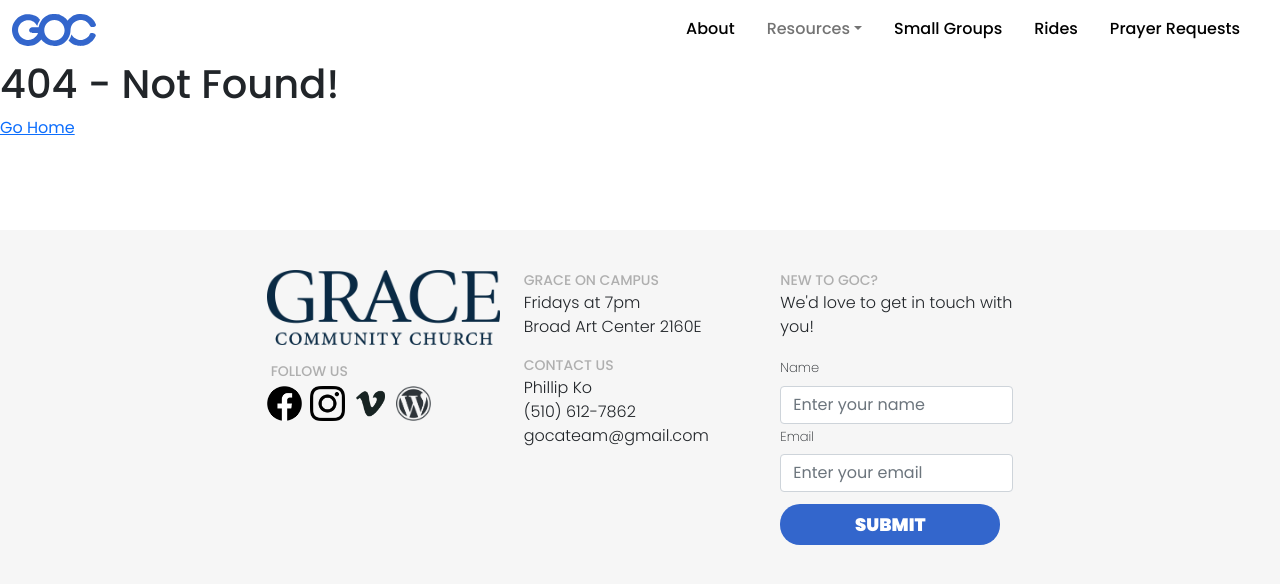
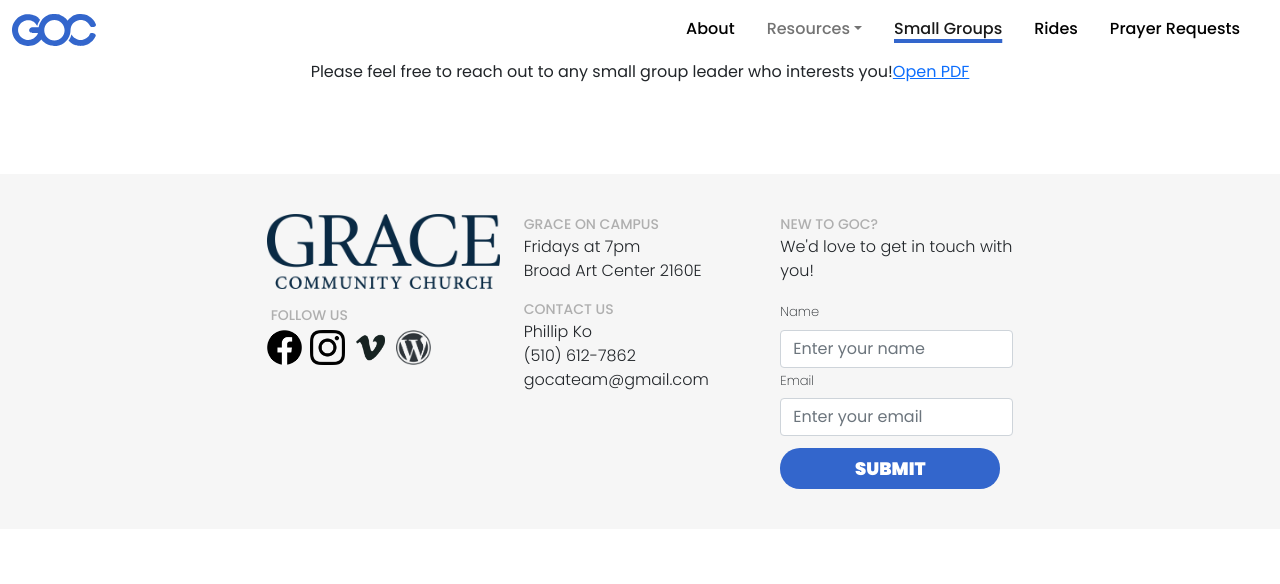
Before and after one commit to graceoncampus/goc-web-v3, a React (Create React App) app: page /smallgroups in a window 1280 px wide. Shown: the top 584 px of the page. Built offline with nearby package versions, Linux system fonts and the light colour scheme; no server answers; what aws-amplify would draw is missing.

Commit message:
Small Group PDF
cannot find pdf file in folder with the same tsx files for SG page Front End

```diff
--- a/src/App.tsx
+++ b/src/App.tsx
@@ -5,6 +5,10 @@
 import { Landing as UserLanding } from 'Components/User/Landing/Landing';
 import { NotFound as UserNotFound } from 'Components/User/NotFound/NotFound';
 import { PrayerForm } from './Components/Prayer/PrayerForm';
+import { SmallGroup } from './Components/SmallGroup/SmallGroup';
+import ReactDOM from 'react-dom';
+// import Viewer from './Components/Viewer/Viewer';
+
 
 import { Landing as MinistryTeamLanding } from 'Components/MinistryTeams/Landing/Landing';
 import { StubbedRidesPage } from 'Components/MinistryTeams/Rides/StubbedRidesPage';
@@ -35,7 +39,8 @@
                   <Route path={'/ministry_teams'} element={<MinistryTeamLanding />}/>
                   <Route path={'/ministry_teams/rides'} element={<StubbedRidesPage />} />
                   <Route path={'/ministry_teams/*'} element={<MinistryTeamNotFound />} />
-                  <Route path='/prayer/request' element={<PrayerForm/>}></Route>
+                  <Route path='/prayer/request' element={<PrayerForm/>} />
+                  <Route path='/smallgroups' element={<SmallGroup/>}></Route>
               </Routes>
           </BrowserRouter>
       </React.StrictMode>
--- a/src/Components/MinistryTeams/Header/Header.tsx
+++ b/src/Components/MinistryTeams/Header/Header.tsx
@@ -13,7 +13,8 @@
 export enum HeaderNavbarActiveKey {
     NONE = '',
     RIDES = 'Rides',
-    PRAYER = 'Prayer'
+    PRAYER = 'Prayer',
+    SMALL_GROUPS = 'Small Groups'
 }
 
 interface HeaderProps {
@@ -89,7 +90,5 @@
                 </Container>
             </Container>
         </Navbar>
-
-
     );
 };
--- /dev/null
+++ b/src/Components/SmallGroup/SmallGroup.tsx
@@ -0,0 +1,25 @@
+
+// import React, { useState } from 'react';
+import { SmallGroupBlurb } from './SmallGroupBlurb';
+// make page for prayer request confirmation.
+import { HeaderNavbarActiveKey } from 'Components/User/Header/Header'
+
+import { Template } from 'Components/User/Template/Template';
+ interface TemplateProps {
+     activeKey: HeaderNavbarActiveKey,
+     body: React.ReactNode
+ };
+
+
+ export const SmallGroup = () => {
+    return (
+        <Template activeKey={HeaderNavbarActiveKey.SMALL_GROUPS} body={<SmallGroupBody />}/>
+    );
+}
+
+const SmallGroupBody = () => {
+
+    return (
+        <SmallGroupBlurb />
+    )
+}
--- /dev/null
+++ b/src/Components/SmallGroup/SmallGroupBlurb.tsx
@@ -0,0 +1,27 @@
+/**
+ * Small group blurbs.
+ */
+
+ import React, { useEffect, useState } from 'react';
+ import { Button, Col, Container, Form, Row } from 'react-bootstrap';
+
+
+ //import { API, graphqlOperation } from 'aws-amplify';
+ // path for sg blurb pdf: C:\Users\joncc\Documents\GitHub\goc-web-v3\build\assets\sgl-men.pdf
+ // moved to same SmallGroup directory
+ import 'css/common/forms.scss';
+ import mensg from './Components/SmallGroup/sgl_men.pdf';
+
+export const SmallGroupBlurb = () => {
+   return (
+     <Container>
+       <Col className={'mx-auto text-center'} lg={'8'}>
+         <span className={'small-group-title'}>Please feel free to reach out to any small group leader who interests you!</span>
+          <a href={mensg} target="_blank"
+            title="Men's Small Groups">
+            Open PDF
+          </a>
+       </Col>
+     </Container>
+   );
+ };
--- a/src/Components/User/Header/Header.tsx
+++ b/src/Components/User/Header/Header.tsx
@@ -85,7 +85,7 @@
                                 </NavDropdown>
                             </Nav.Item>
                             <Nav.Item className={'px-2'}>
-                                <Nav.Link className={'header-navbar-link'} eventKey={'Small Groups'} href={'/'}>
+                                <Nav.Link className={'header-navbar-link'} eventKey={'Small Groups'} href={'/smallgroups'}>
                                     Small Groups
                                 </Nav.Link>
                             </Nav.Item>
--- a/tsconfig.json
+++ b/tsconfig.json
@@ -4,7 +4,8 @@
     "lib": [
       "dom",
       "dom.iterable",
-      "esnext"
+      "esnext",
+      "ES6"
     ],
     "allowJs": true,
     "skipLibCheck": true,
```
Also changed, not shown: 1 other file (tests, documents, lock files or other folders).
